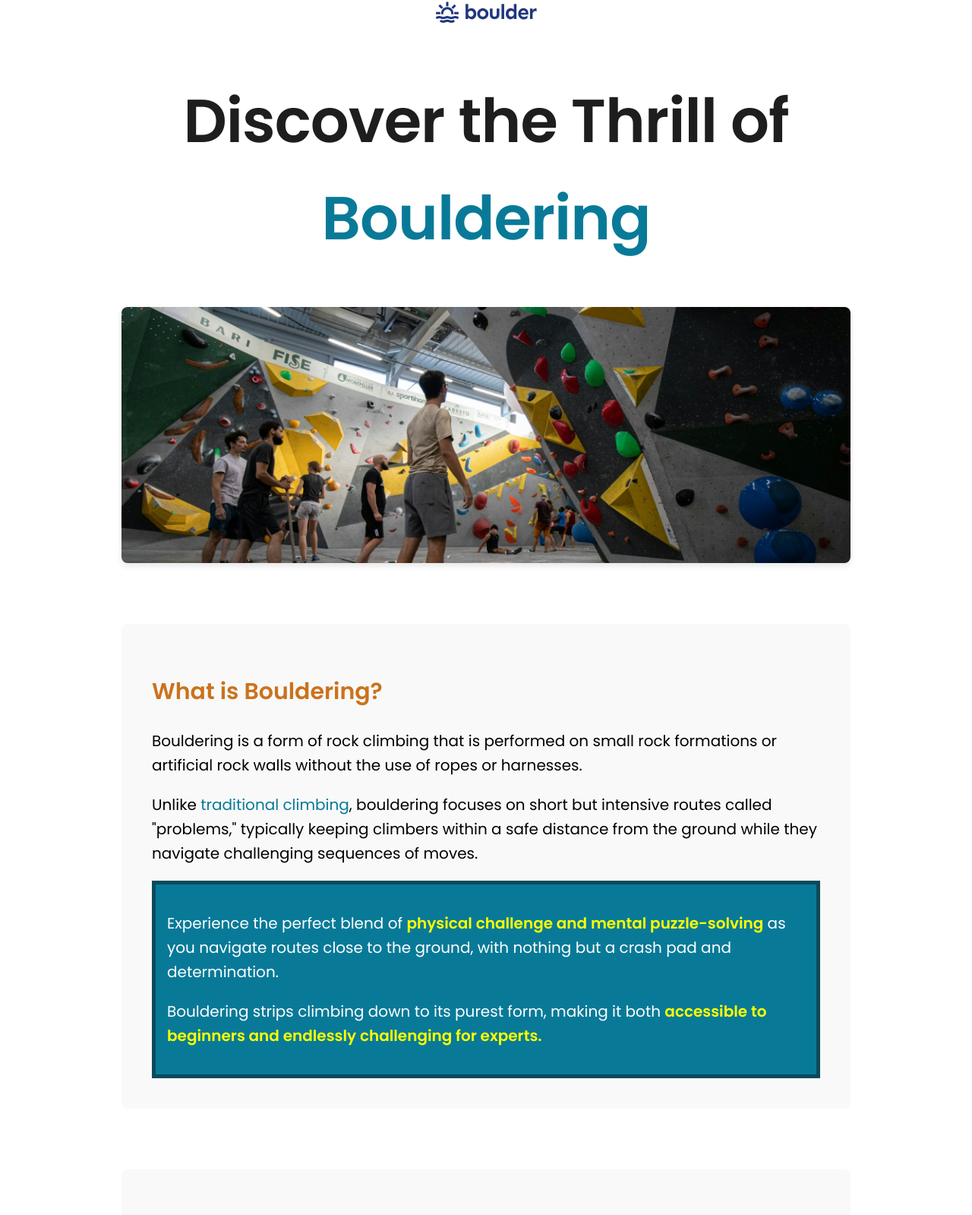
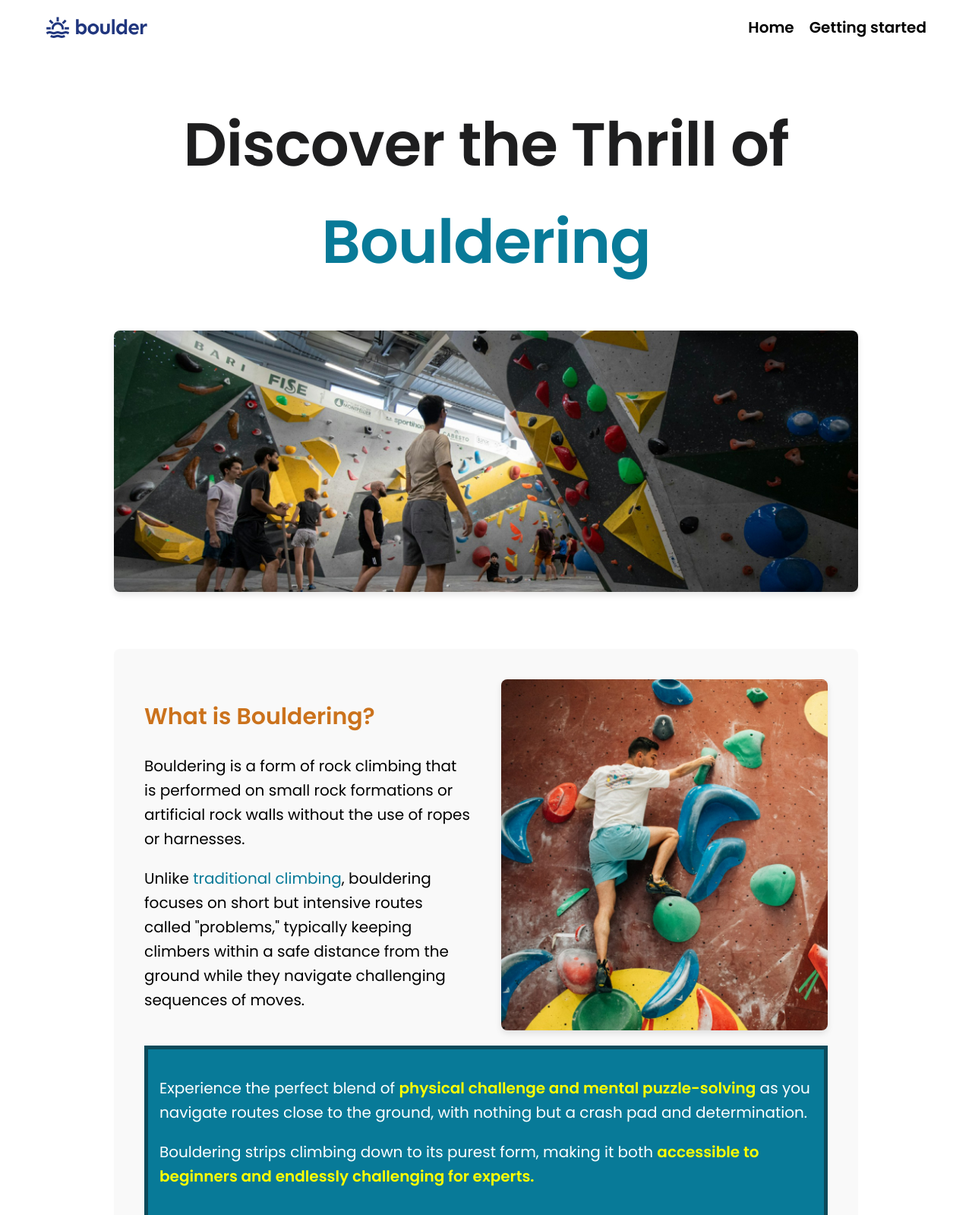
Before and after one commit to abhyuday-13/Boulder-Clone-, a plain HTML site: page boulder.html in a window 1280 px wide. Shown: the top 1599 px of the page at 76% size. Drawn offline with Linux system fonts and the light colour scheme.

Commit message:
final commit

```diff
--- a/boulder.html
+++ b/boulder.html
@@ -1,50 +1,83 @@
 <!DOCTYPE html>
-<html>
+<html lang="en">
 
 <head>
-    <title>My first website!</title>
+    <title>Boulder Inc.</title>
+    <meta charset="UTF-8">
+    <meta name="description"
+        content="Discover the thrill of bouldering with Boulder Inc. Learn what bouldering is, why it's great, and how to get started.">
     <link href="https://fonts.googleapis.com/css2?family=Poppins:wght@300;400;600&display=swap" rel="stylesheet">
     <link href="css/style.css" rel="stylesheet">
 </head>
 
 <body>
-    <div class="wrapper">
     <header>
         <img src="images/logo.svg" alt="boulder">
+
+        <nav class="primary-navigation" aria-label="Primary Navigation">
+            <ul>
+                <li><a href="boulder.html">Home</a></li>
+                <li><a href="getting-started.html">Getting started</a></li>
+            </ul>
+        </nav>
     </header>
 
     <main>
+        <div class="wrapper">
             <h1>Discover the Thrill of <span class=" teal-text">Bouldering</span></h1>
 
             <img src="images/bouldering-gym.jpg" alt="An indoor bouldering gym, with a lot of people." />
 
             <section>
+
+                <div class="two-column-layout">
+                    <div>
                         <h2>What is Bouldering?</h2>
-                <p>Bouldering is a form of rock climbing that is performed on small rock formations or artificial rock
+                        <p>Bouldering is a form of rock climbing that is performed on small rock formations or
+                            artificial
+                            rock
                             walls
                             without the use of ropes or harnesses.</p>
-                <p>Unlike <a href="https://en.wikipedia.org/wiki/Traditional_climbing">traditional climbing</a>,
+                        <p>Unlike <a href="https://en.wikipedia.org/wiki/Traditional_climbing">traditional
+                                climbing</a>,
                             bouldering
                             focuses on short but intensive routes called "problems,"
-                    typically keeping climbers within a safe distance from the ground while they navigate challenging
+                            typically keeping climbers within a safe distance from the ground while they navigate
+                            challenging
                             sequences of moves.</p>
+                    </div>
+                    <img src="images/what-is-bouldering.jpg" alt="a man solving a bouldering problem inside gym">
+
+                </div>
                 <div class="teal-bg">
-                    <p>Experience the perfect blend of <strong>physical challenge and mental puzzle-solving</strong> as
+
+                    <p>Experience the perfect blend of <strong>physical challenge and mental
+                            puzzle-solving</strong>
+                        as
                         you
-                        navigate routes close to the ground, with nothing but a crash pad and determination. </p>
+                        navigate routes close to the ground, with nothing but a crash pad and determination.
+                    </p>
                     <p>Bouldering strips
-                        climbing down to its purest form, making it both <strong>accessible to beginners and endlessly
+                        climbing down to its purest form, making it both <strong>accessible to beginners and
+                            endlessly
                             challenging for experts.</strong></p>
+
                 </div>
+
             </section>
 
             <section>
+                <div class="two-column-layout">
+
+                    <img src="images/why-bouldering.jpg" alt="man climbing a rock">
+                    <div>
                         <h2 class="teal-text">Why Bouldering?</h2>
-                <p>Whether you're a complete beginner or an experienced athlete, climbers of all ages can challenge
+                        <p>Whether you're a complete beginner or an experienced athlete, climbers of all ages can
+                            challenge
                             themselves, celebrate each other's successes, and <em>build lasting friendships.</em></p>
 
                         <h3>Reasons to get started:</h3>
-                <ul>
+                        <ul role="list">
                             <li>Full-body workout</li>
                             <li>Improves problem solving skills</li>
                             <li>Builds mental resilience</li>
@@ -53,15 +86,16 @@
 
                         <p>Interested? Then find out how to get started with bouldering!</p>
 
-                <p>To get started click <a href="getting-started.html">here</a></p>
+                    </div>
+                </div>
             </section>
+        </div>
     </main>
 
     <footer class="teal-bg">
         <p>©2025 Boulder inc. All rights reserved.</p>
     </footer>
 
-    </div>
 </body>
 
 </html>
--- a/css/style.css
+++ b/css/style.css
@@ -10,14 +10,12 @@ body {
     margin: auto;
 }
 
-
 main {
     max-width: 1000px;
     /* Optimal width for reading */
     margin: auto;
-    padding-inline: 20px;
+    padding-inline: 10px;
 }
-
 
 main img {
     width: 100%;
@@ -27,37 +25,34 @@ main img {
     display: block;
     /* Removes default inline spacing */
     max-inline-size: 100%;
-
+    margin: auto;
     border-radius: 8px;
     /* Optional: Adds smooth corners */
     box-shadow: 0px 4px 8px rgba(0, 0, 0, 0.1);
     /* Soft shadow */
 }
 
-
-header {
-    text-align: center;
-}
-
-
-
 h1 {
     color: #1e1e1f;
-    font-size: 5rem;
+    font-size: 3rem;
     text-align: center;
     font-weight: 600;
     letter-spacing: -1px;
     /* Modern touch */
 }
 
+@media (min-width: 600px) {
+    h1 {
+        font-size: 5rem;
+    }
+}
+
 h2 {
     color: #cb721c;
 }
 
-
-
 section {
-    margin-block: 50px;
+    margin-block: 75px;
     padding: 40px;
     border-radius: 8px;
     /* Optional for softer edges */
@@ -65,10 +60,22 @@ section {
     /* Light gray background to separate sections */
 }
 
-
 .wrapper {
     max-inline-size: 1500px;
     margin-inline: auto;
+}
+
+.two-column-layout {
+    display: grid;
+    gap: 40px;
+    grid-template-columns: 1fr 1fr;
+    margin-block-end: 20px;
+}
+
+@media (max-width: 768px) {
+    .two-column-layout {
+        grid-template-columns: 1fr;
+    }
 }
 
 .teal-bg {
@@ -107,6 +114,7 @@ a:hover,
 a:focus-visible {
     color: #055a73;
     text-decoration: underline;
+    transform: scale(1.05);
 }
 
 ul {
@@ -118,12 +126,35 @@ li {
 }
 
 ul li::marker {
-    content: "👉";
     font-size: 1.3rem;
 }
 
-section {
-    margin-block: 80px;
+.primary-navigation ul {
+    list-style: none;
+    margin: 0;
+    padding: 0;
+    display: flex;
+    gap: 20px;
+}
+
+.primary-navigation a {
+    color: black;
+    font-weight: bold;
+    text-decoration: none;
+}
+
+.primary-navigation a:hover,
+.primary-navigation a:focus-visible {
+    color: #087a98;
+    text-decoration: underline;
+}
+
+header {
+    display: flex;
+    justify-content: space-between;
+    gap: 20px;
+    padding: 15px 20px;
+    align-items: center;
 }
 
 footer {
```
Also changed, not shown: getting-started.html (+19 -5 lines). Lines whose indentation alone changed are shown as unchanged.
